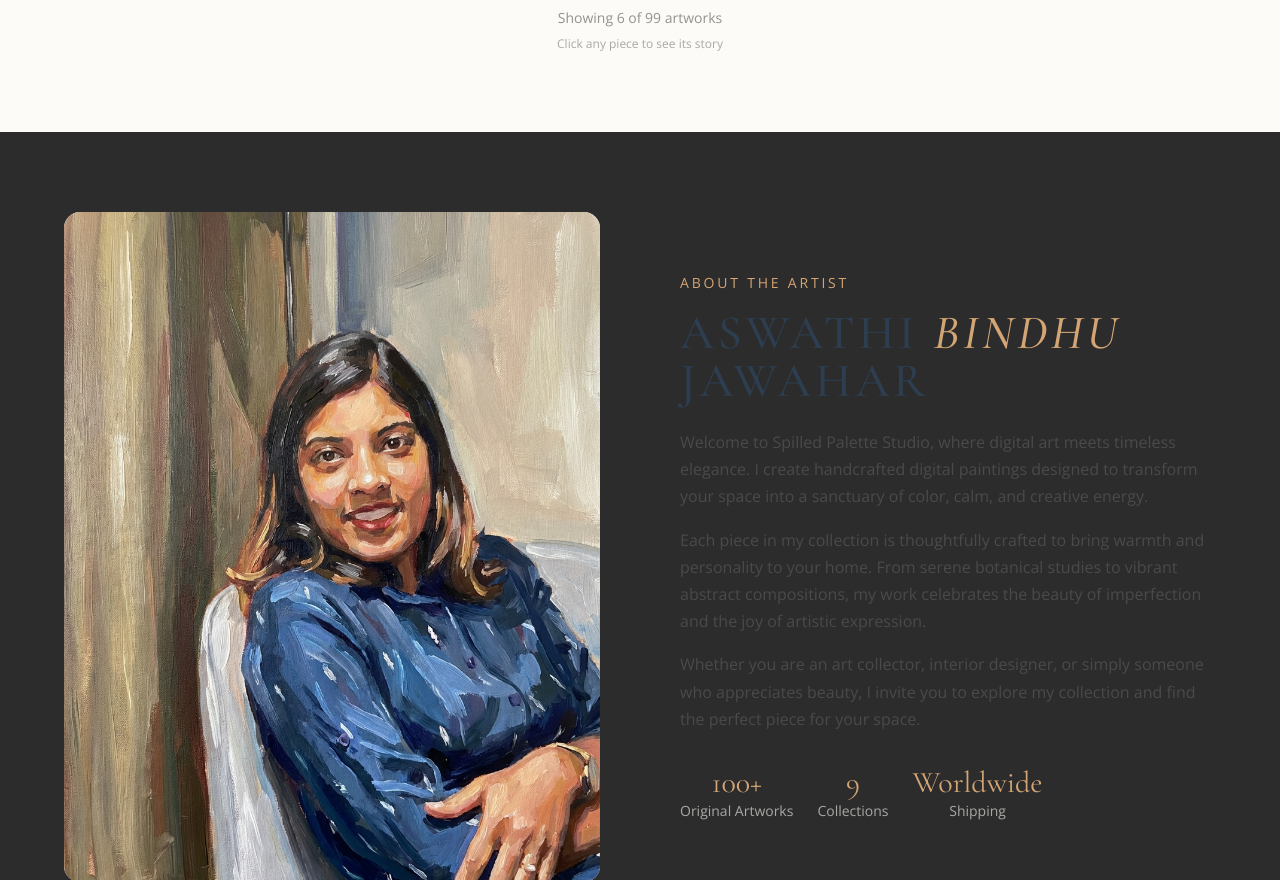
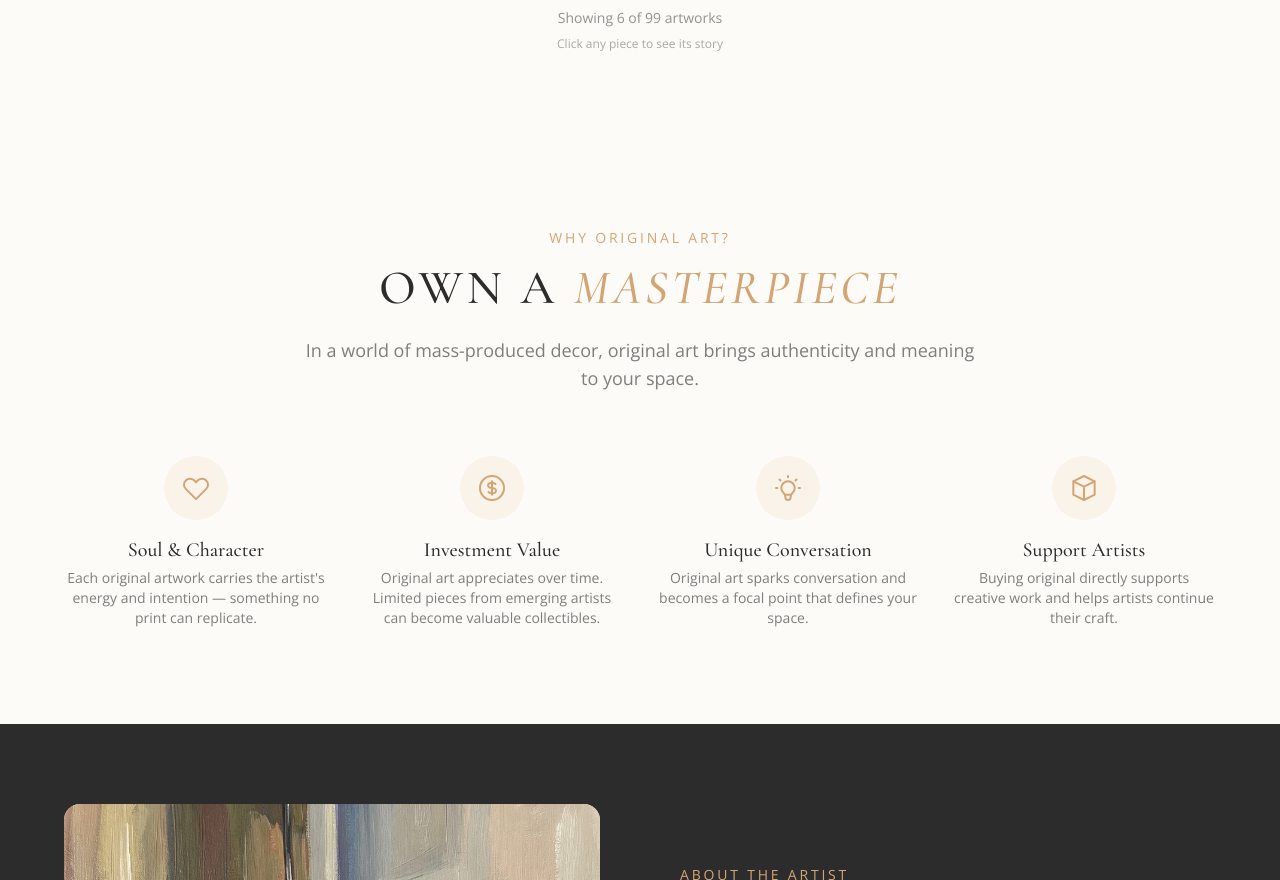
Before and after one commit to daredeep33/spilledpalettestudio, a Next.js app: page / in a window 1280 px wide. Shown: the part 1920-2800 px from the top of the page. Built offline with nearby package versions, Linux system fonts and the light colour scheme.

Commit message:
Add Why Choose Original Art section - boosts conversions

```diff
--- a/app/page.tsx
+++ b/app/page.tsx
@@ -1,5 +1,6 @@
 import Image from 'next/image'
 import Hero from '../components/Hero'
+import WhyOriginal from '../components/WhyOriginal'
 import AboutArtist from '../components/AboutArtist'
 import Gallery from '../components/Gallery'
 import Contact from '../components/Contact'
@@ -10,6 +11,7 @@ export default function Home() {
       <Navigation />
       <Hero />
       <Gallery limit={6} showAllLink={true} />
+      <WhyOriginal />
       <AboutArtist />
       <Contact />
       <Footer />
--- /dev/null
+++ b/components/WhyOriginal.tsx
@@ -0,0 +1,92 @@
+'use client'
+
+import { motion } from 'framer-motion'
+
+export default function WhyOriginal() {
+  const benefits = [
+    {
+      icon: (
+        <svg className="w-8 h-8" fill="none" stroke="currentColor" viewBox="0 0 24 24">
+          <path strokeLinecap="round" strokeLinejoin="round" strokeWidth={1.5} d="M4.318 6.318a4.5 4.5 0 000 6.364L12 20.364l7.682-7.682a4.5 4.5 0 00-6.364-6.364L12 7.636l-1.318-1.318a4.5 4.5 0 00-6.364 0z" />
+        </svg>
+      ),
+      title: "Soul & Character",
+      description: "Each original artwork carries the artist's energy and intention — something no print can replicate."
+    },
+    {
+      icon: (
+        <svg className="w-8 h-8" fill="none" stroke="currentColor" viewBox="0 0 24 24">
+          <path strokeLinecap="round" strokeLinejoin="round" strokeWidth={1.5} d="M12 8c-1.657 0-3 .895-3 2s1.343 2 3 2 3 .895 3 2-1.343 2-3 2m0-8c1.11 0 2.08.402 2.599 1M12 8V7m0 1v8m0 0v1m0-1c-1.11 0-2.08-.402-2.599-1M21 12a9 9 0 11-18 0 9 9 0 0118 0z" />
+        </svg>
+      ),
+      title: "Investment Value",
+      description: "Original art appreciates over time. Limited pieces from emerging artists can become valuable collectibles."
+    },
+    {
+      icon: (
+        <svg className="w-8 h-8" fill="none" stroke="currentColor" viewBox="0 0 24 24">
+          <path strokeLinecap="round" strokeLinejoin="round" strokeWidth={1.5} d="M9.663 17h4.673M12 3v1m6.364 1.636l-.707.707M21 12h-1M4 12H3m3.343-5.657l-.707-.707m2.828 9.9a5 5 0 117.072 0l-.548.547A3.374 3.374 0 0014 18.469V19a2 2 0 11-4 0v-.531c0-.895-.356-1.754-.988-2.386l-.548-.547z" />
+        </svg>
+      ),
+      title: "Unique Conversation",
+      description: "Original art sparks conversation and becomes a focal point that defines your space."
+    },
+    {
+      icon: (
+        <svg className="w-8 h-8" fill="none" stroke="currentColor" viewBox="0 0 24 24">
+          <path strokeLinecap="round" strokeLinejoin="round" strokeWidth={1.5} d="M20 7l-8-4-8 4m16 0l-8 4m8-4v10l-8 4m0-10L4 7m8 4v10M4 7v10l8 4" />
+        </svg>
+      ),
+      title: "Support Artists",
+      description: "Buying original directly supports creative work and helps artists continue their craft."
+    }
+  ]
+
+  return (
+    <section className="py-16 sm:py-24 px-4 sm:px-6 lg:px-8 bg-[#FDFBF7]">
+      <div className="max-w-6xl mx-auto">
+        <motion.div
+          initial={{ opacity: 0, y: 20 }}
+          whileInView={{ opacity: 1, y: 0 }}
+          viewport={{ once: true }}
+          className="text-center mb-10 sm:mb-16"
+        >
+          <p className="text-[#D4A574] text-sm uppercase tracking-[0.2em] mb-4">
+            Why Original Art?
+          </p>
+          <h2 className="font-serif text-3xl sm:text-4xl lg:text-5xl text-[#2C2C2C] mb-4 sm:mb-6">
+            Own a <span className="italic text-[#D4A574]">Masterpiece</span>
+          </h2>
+          <p className="text-[#2C2C2C]/60 text-base sm:text-lg max-w-2xl mx-auto hidden sm:block">
+            In a world of mass-produced decor, original art brings authenticity and meaning to your space.
+          </p>
+        </motion.div>
+
+        <div className="grid grid-cols-2 lg:grid-cols-4 gap-4 sm:gap-8">
+          {benefits.map((benefit, index) => (
+            <motion.div
+              key={benefit.title}
+              initial={{ opacity: 0, y: 20 }}
+              whileInView={{ opacity: 1, y: 0 }}
+              viewport={{ once: true }}
+              transition={{ delay: index * 0.1 }}
+              className="text-center"
+            >
+              <div className="w-10 h-10 sm:w-16 sm:h-16 mx-auto mb-2 sm:mb-4 rounded-full bg-[#D4A574]/10 flex items-center justify-center text-[#D4A574]">
+                {benefit.icon}
+              </div>
+              <h3 className="font-serif text-base sm:text-xl text-[#2C2C2C] mb-1">
+                {benefit.title}
+              </h3>
+              <p className="text-[#2C2C2C]/60 text-xs sm:text-sm leading-relaxed">
+                {benefit.description}
+              </p>
+            </motion.div>
+          ))}
+        </div>
+
+        {/* CTA removed - Gallery already has "View All" button */}
+      </div>
+    </section>
+  )
+}
```
Also changed, not shown: tsconfig.json (+25 -5 lines).
